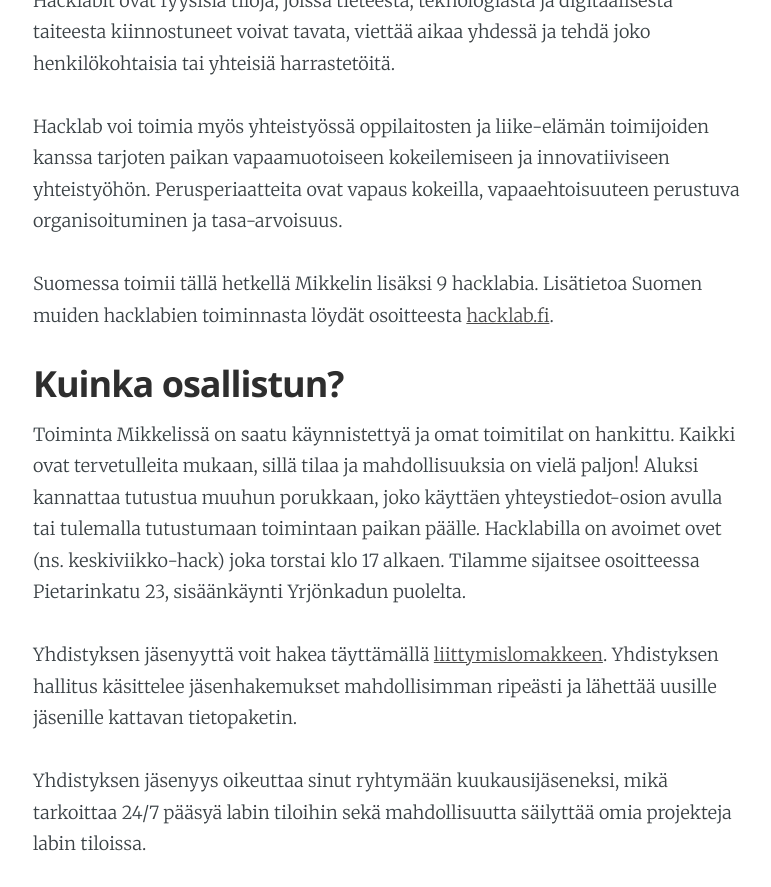
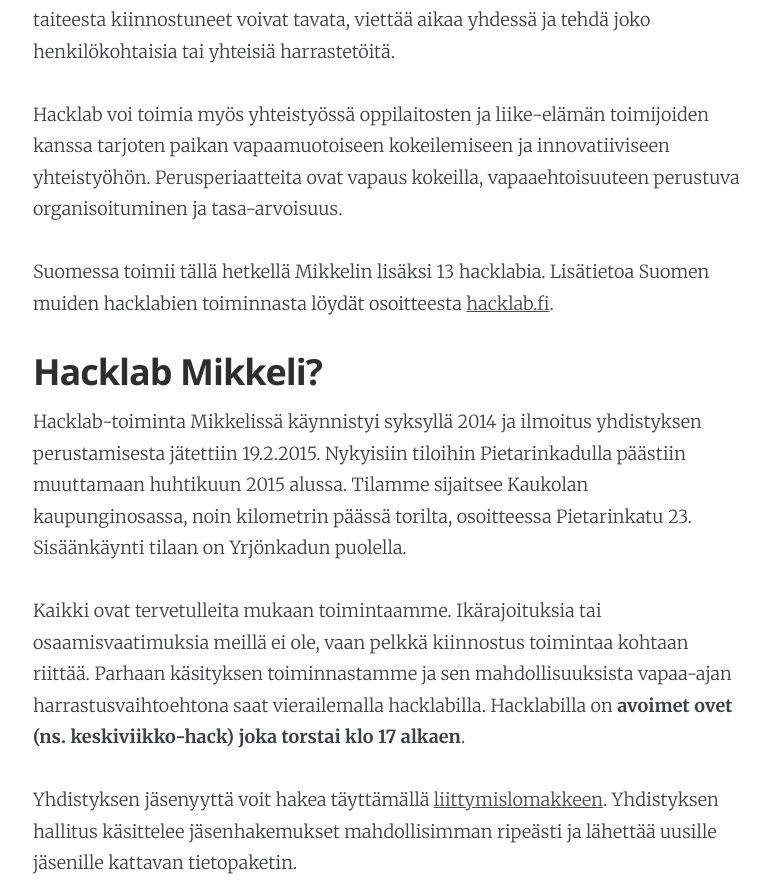
Before and after one commit to hacklabmikkeli/hacklabmikkeli.github.io, a Jekyll site: the page built from index.html, in a window 1280 px wide and 900 px high, scrolled down 1846 px, cut to the strip 0-887 px from the top of the window. Shown: the whole strip, without its empty margins (252-1023 px from the left). Built offline with Jekyll 4.4.1, drawn with Linux system fonts in a browser that asks for light colours; nearby versions of some CDN libraries; Markdown is read by kramdown in place of the engine named in the settings; the list of posts is cut into pages by our own code; some of the changed text lies outside the part shown.

Commit message:
Rewriting contents

```diff
--- a/_includes/loop.html
+++ b/_includes/loop.html
@@ -42,31 +40,36 @@
                 </p>
             </div>
         </section>
+
+<h2 id="mikahacklab">Mikä hacklab?</h2>
+
 <p>Hacklabit ovat fyysisiä tiloja, joissa tieteestä, teknologiasta ja digitaalisesta taiteesta kiinnostuneet voivat tavata, viettää aikaa yhdessä ja tehdä joko henkilökohtaisia tai yhteisiä harrastetöitä.</p>
 
 <p>Hacklab voi toimia myös yhteistyössä oppilaitosten ja liike-elämän toimijoiden kanssa tarjoten paikan vapaamuotoiseen kokeilemiseen ja innovatiiviseen yhteistyöhön. Perusperiaatteita ovat vapaus kokeilla, vapaaehtoisuuteen perustuva organisoituminen ja tasa-arvoisuus.</p>
 
-<p>Suomessa toimii tällä hetkellä Mikkelin lisäksi 9 hacklabia. Lisätietoa Suomen muiden hacklabien toiminnasta löydät osoitteesta <a href="http://hacklab.fi/">hacklab.fi</a>.</p>
+<p>Suomessa toimii tällä hetkellä Mikkelin lisäksi 13 hacklabia. Lisätietoa Suomen muiden hacklabien toiminnasta löydät osoitteesta <a href="http://hacklab.fi/">hacklab.fi</a>.</p>
 
-<h2 id="kuinkaosallistun">Kuinka osallistun?</h2>
+<h2 id="hacklabmikkeli">Hacklab Mikkeli?</h2>
 
-<p>Toiminta Mikkelissä on saatu käynnistettyä ja omat toimitilat on hankittu. Kaikki ovat tervetulleita mukaan, sillä tilaa ja mahdollisuuksia on vielä paljon! Aluksi kannattaa tutustua muuhun porukkaan, joko käyttäen yhteystiedot-osion avulla tai tulemalla tutustumaan toimintaan paikan päälle. Hacklabilla on avoimet ovet (ns. keskiviikko-hack) joka torstai klo 17 alkaen. Tilamme sijaitsee osoitteessa Pietarinkatu 23, sisäänkäynti Yrjönkadun puolelta.</p>
+<p>Hacklab-toiminta Mikkelissä käynnistyi syksyllä 2014 ja ilmoitus yhdistyksen perustamisesta jätettiin 19.2.2015. Nykyisiin tiloihin Pietarinkadulla päästiin muuttamaan huhtikuun 2015 alussa. Tilamme sijaitsee Kaukolan kaupunginosassa, noin kilometrin päässä torilta, osoitteessa Pietarinkatu 23. Sisäänkäynti tilaan on Yrjönkadun puolella.</p>
+
+<p>Kaikki ovat tervetulleita mukaan toimintaamme. Ikärajoituksia tai osaamisvaatimuksia meillä ei ole, vaan pelkkä kiinnostus toimintaa kohtaan riittää. Parhaan käsityksen toiminnastamme ja sen mahdollisuuksista vapaa-ajan harrastusvaihtoehtona saat vierailemalla hacklabilla. Hacklabilla on <b>avoimet ovet (ns. keskiviikko-hack) joka torstai klo 17 alkaen</b>.</p>
 
 <p>Yhdistyksen jäsenyyttä voit hakea täyttämällä <a href="https://hacklabmikkeli.yhdistysavain.fi/liity-jaseneksi/">liittymislomakkeen</a>. Yhdistyksen hallitus käsittelee jäsenhakemukset mahdollisimman ripeästi ja lähettää uusille jäsenille kattavan tietopaketin.</p>
 
-<p>Yhdistyksen jäsenyys oikeuttaa sinut ryhtymään kuukausijäseneksi, mikä tarkoittaa 24/7 pääsyä labin tiloihin sekä mahdollisuutta säilyttää omia projekteja labin tiloissa.</p>
+<p>Yhdistyksen jäsenyys oikeuttaa sinut ryhtymään kuukausijäseneksi, mikä mahdollistaa 24/7-pääsyn hacklabin tiloihin sekä oikeuden säilyttää omia projekteja hacklabin tiloissa.</p>
 
 <iframe src="https://www.google.com/maps/embed?pb=!1m0!3m2!1sfi!2sfi!4v1444644168604!6m8!1m7!1sfFfEZGVBQk0hhuyQbtij5A!2m2!1d61.69336630668235!2d27.26287428670665!3f271.04785057574526!4f-19.484795258875508!5f0.7820865974627469" style="width:100%;height:600px;" frameborder="0" style="border:0" allowfullscreen></iframe>
 
-<p>Hacklab Mikkelin periaatteet ovat melko yksinkertaiset: Älä tee mitään tyhmää. Jos et tiedä jotain, kysy.</p>
+<p>Hacklab Mikkelin työtilojen ja -välineiden käyttöperiaatteet ovat melko yksinkertaiset: Älä tee mitään tyhmää. Jos et tiedä jotain, kysy.</p>
 
-<p>Lisäksi kannustamme toimimaan tiloissamme oma-aloitteisesti <a href="https://www.noisebridge.net/wiki/Do-ocracy">do-ocracyn</a> mukaan: </p>
+<p>Kannustamme oma-aloitteisuuteen <a href="https://www.noisebridge.net/wiki/Do-ocracy">Do-ocracyn</a> mukaan:</p>
 
-<p><em>"If you want something done, do it, but remember to be excellent to each other when doing so."</em></p>
+<blockquote>If you want something done, do it, but remember to be excellent to each other when doing so.</blockquote>
 
-<h2 id="hacklabmikkeliry">Hacklab Mikkeli ry.</h2>
+<h2 id="hacklabmikkeliry">Hacklab Mikkeli ry</h2>
 
-<p>Hacklab-yhteisön toiminnan mahdollistamiseksi on perustettu ja rekisteröity yhdistys Hacklab Mikkeli ry. Yhdistys on perustettu palvelemaan yhteisön tahtoa ja tavoitteita - ei päinvastoin. Yhdistys toimii yhteisöä edustavana oikeushenkilönä ja on tehnyt siinä roolissa myös vuokrasopimuksen nykyisistä tiloista. Yhdistys voi myös hakea ja anoa erilaisia avustuksia. </p>
+<p>Hacklab-yhteisön toiminnan mahdollistamiseksi on perustettu ja rekisteröity yhdistys Hacklab Mikkeli ry. Yhdistys on perustettu palvelemaan yhteisön tahtoa ja tavoitteita &ndash; ei päinvastoin. Yhdistys toimii yhteisöä edustavana oikeushenkilönä ja on tehnyt siinä roolissa myös vuokrasopimuksen nykyisistä tiloista. Yhdistys voi myös hakea ja anoa erilaisia avustuksia. </p>
 
 <p><img src="{{ site.baseurl }}public/images/kulttuurikannustin.png" alt="Mikkelin kulttuuripalvelut - KulttuuriKannustin" /></p>
 
```
Also changed, not shown: other parts of _includes/loop.html (+1 -3 lines).
